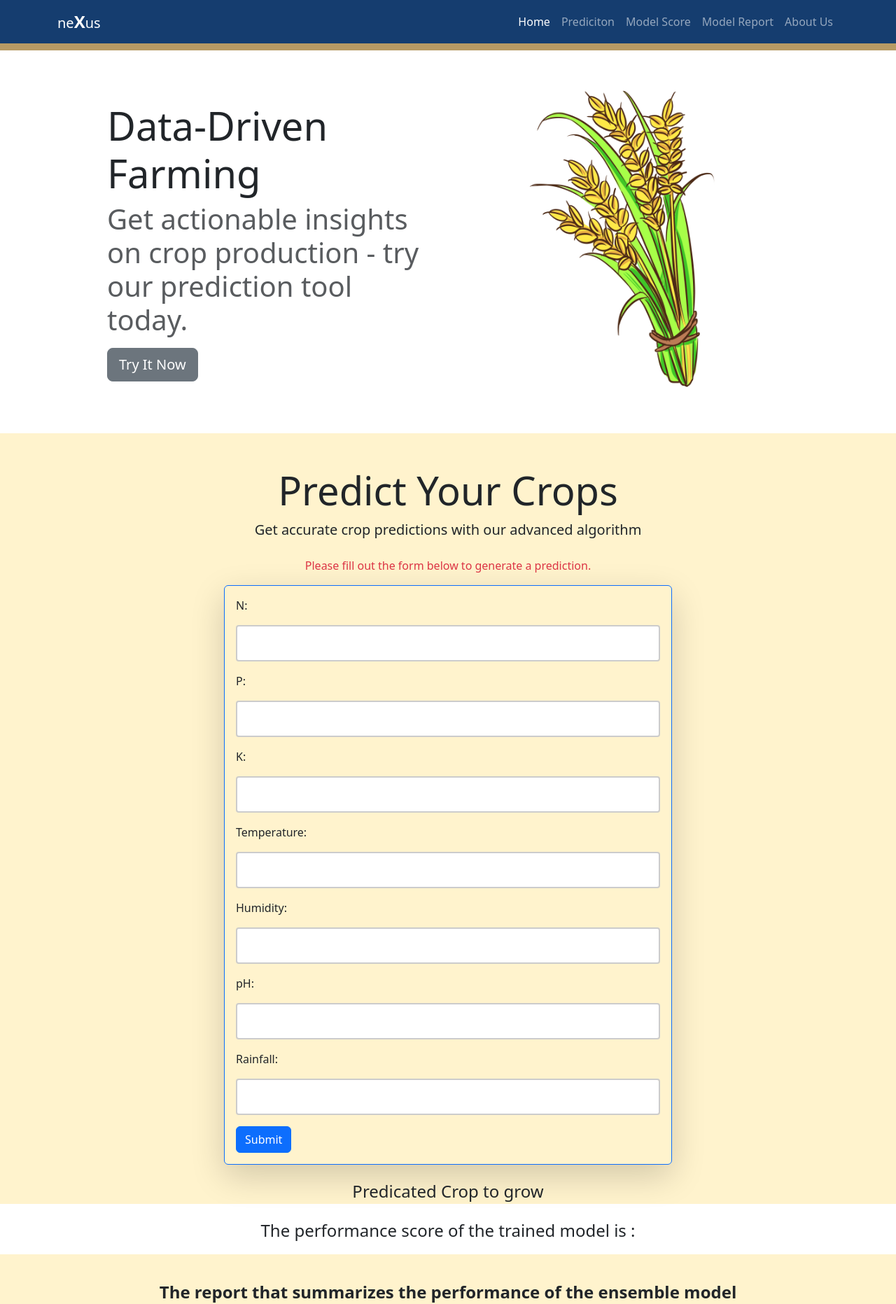
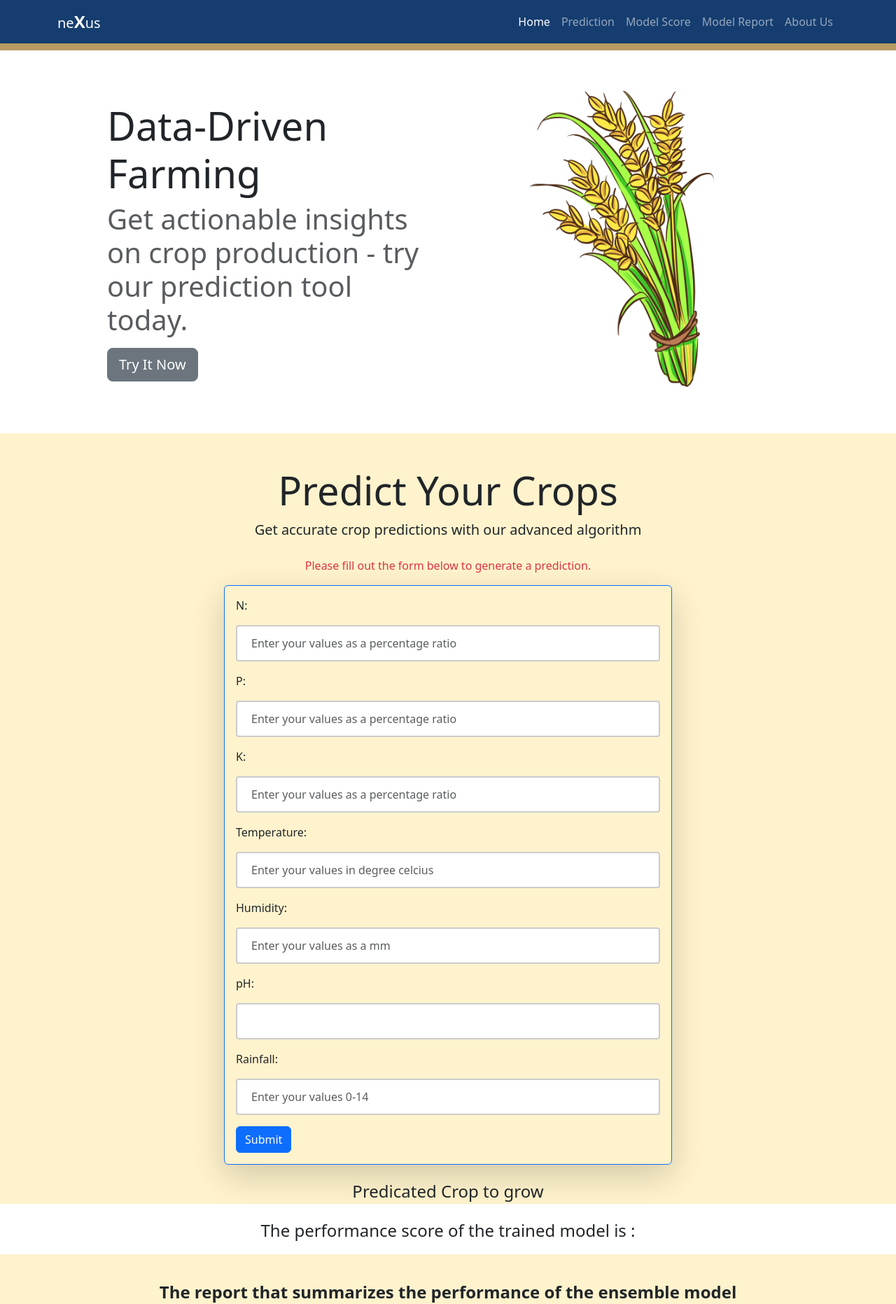
Before and after one commit to ibra15-cyber/smart_cultivation, a Flask app: page / in a window 1280 px wide. Shown: the top 1863 px of the page at 70% size. Run offline with Flask 2, Linux system fonts and the light colour scheme; parts of the project's set-up code (start-up, migrations or seed data) failed here and were passed over; some libraries are stand-ins or nearby versions.

Commit message:
placeholder

```diff
--- a/templates/index.html
+++ b/templates/index.html
@@ -38,7 +38,7 @@
                 <a class="nav-link active" aria-current="page" href="#">Home</a>
               </li>
               <li class="nav-item">
-                <a class="nav-link" href="#prediction">Prediciton</a>
+                <a class="nav-link" href="#prediction">Prediction</a>
               </li>
               <li class="nav-item">
                 <a class="nav-link" href="#score">Model Score</a>
@@ -99,15 +99,15 @@
         >
           <div class="mb-3">
             <label for="N" class="form-label">N:</label>
-            <input type="text" class="form-control" id="N" name="N" min="0.00" max="145.00" />
+            <input type="text" class="form-control" id="N" name="N" min="0.00" max="145.00" placeholder="Enter your values as a percentage ratio" />
           </div>
           <div class="mb-3">
             <label for="P" class="form-label">P:</label>
-            <input type="text" class="form-control" id="P" name="P" min="5.00" max="145.00"/>
+            <input type="text" class="form-control" id="P" name="P" min="5.00" max="145.00" placeholder="Enter your values as a percentage ratio" />
           </div>
           <div class="mb-3">
             <label for="K" class="form-label">K:</label>
-            <input type="text" class="form-control" id="K" name="K" min="5.00" max="205.00" />
+            <input type="text" class="form-control" id="K" name="K" min="5.00" max="205.00" placeholder="Enter your values as a percentage ratio"  />
           </div>
           <div class="mb-3">
             <label for="temperature" class="form-label">Temperature:</label>
@@ -117,6 +117,7 @@
               id="temperature"
               name="temperature"
               min="8.00" max="43.70"
+              placeholder="Enter your values in degree celcius"
             />
           </div>
           <div class="mb-3">
@@ -127,6 +128,7 @@
               id="humidity"
               name="humidity"
               min="14.00" max="100.00"
+              placeholder="Enter your values as a mm"
             />
           </div>
           <div class="mb-3">
@@ -141,6 +143,7 @@
               id="rainfall"
               name="rainfall"
               min="20.00" max="298.50"
+              placeholder="Enter your values 0-14"
             />
           </div>
           <button type="submit" class="btn btn-primary">Submit</button>
```
